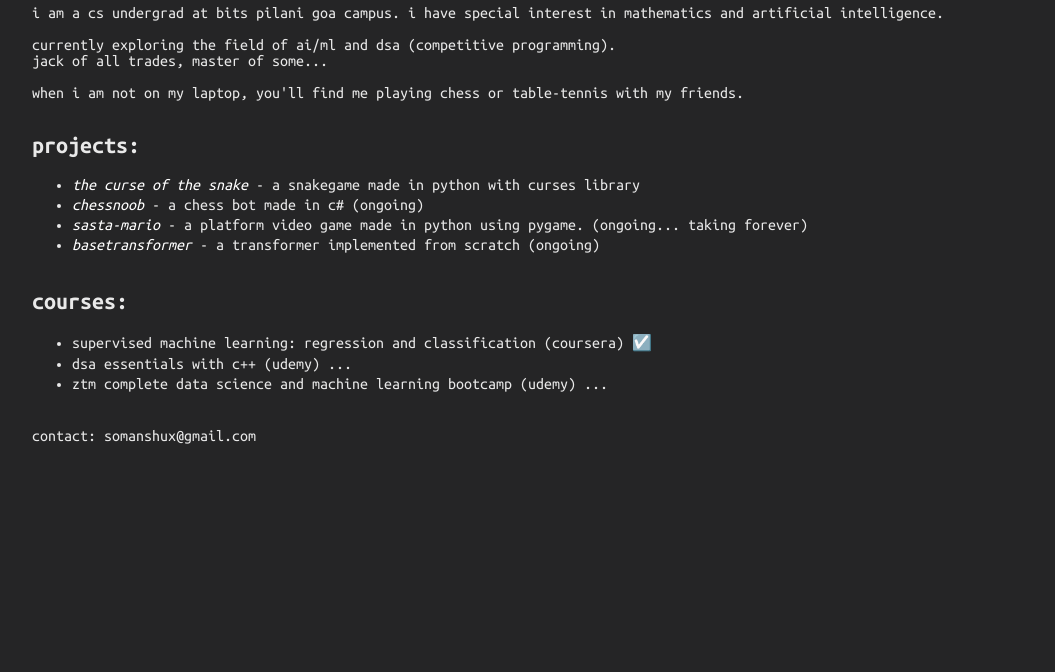
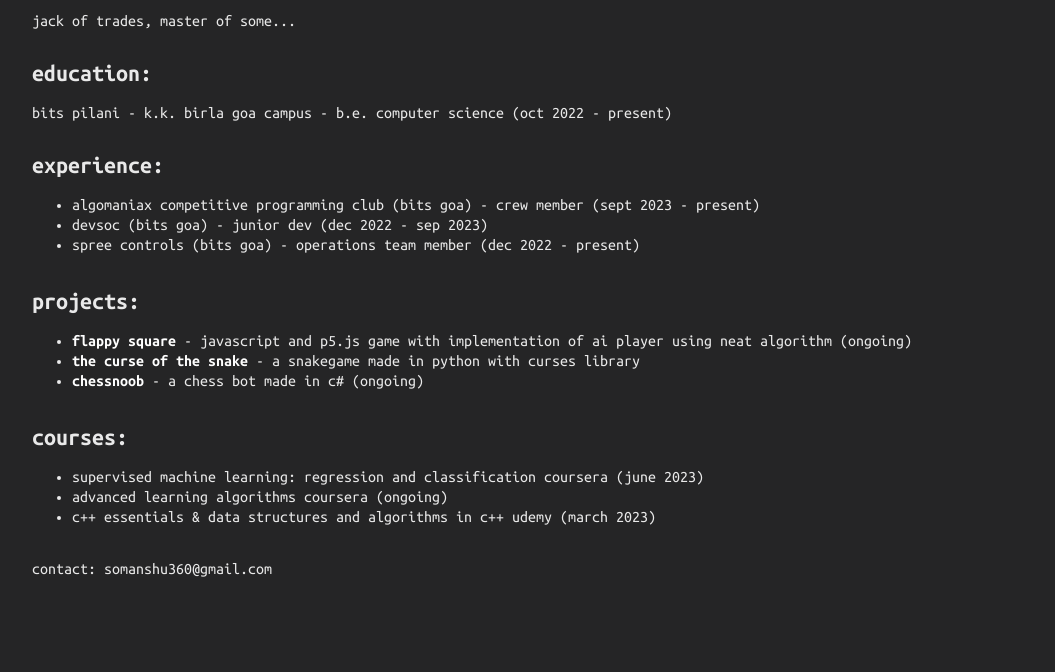
Before and after one commit to somanshurath/about, a plain HTML site: page index.html in a window 1280 px wide. Shown: the part 128-800 px from the top of the page, without its empty margins (96-1151 px from the left). Drawn offline with Linux system fonts and the light colour scheme.

Commit message:
Nov2023 Edit

```diff
--- a/index.html
+++ b/index.html
@@ -7,7 +7,7 @@
         <link rel="preconnect" href="https://fonts.googleapis.com" />
         <link rel="preconnect" href="https://fonts.gstatic.com" crossorigin />
         <link
-      href="https://fonts.googleapis.com/css2?family=Ubuntu+Mono:wght@400;700&display=swap"
+            href="https://fonts.googleapis.com/css2?family=Ubuntu+Mono:wght@400;700;900&display=swap"
             rel="stylesheet"
         />
         <link rel="stylesheet" href="styles.css" />
@@ -18,34 +18,72 @@
             ><span class="blinking-cursor">|</span>
         </h1>
         <p>
-      i am a cs undergrad at bits pilani goa campus. i have special interest in
-      mathematics and artificial intelligence.
+            i am a cs undergrad at bits pilani goa campus. I have special
+            interest in Mathematics and Artificial Intelligence. Currently
+            exploring the field of Neural Networks and genetic algorithms. Also
+            proficient in MERN Web Development.
         </p>
+        <p>jack of trades, master of some...</p>
+        <h2>education:</h2>
         <p>
-      currently exploring the field of ai/ml and dsa (competitive programming).<br>
-      jack of all trades, master of some...
+            BITS Pilani - K.K. Birla Goa Campus - B.E. Computer Science (Oct
+            2022 - present)
         </p>
-    <p>
-      when i am not on my laptop, you'll find me playing chess or table-tennis with my friends.
-    </p>
+        <h2>experience:</h2>
+        <ul>
+            <li>
+                Algomaniax Competitive Programming Club (BITS GOA) - crew Member
+                (Sept 2023 - Present)
+            </li>
+            <li>DevSoc (BITS Goa) - Junior Dev (Dec 2022 - Sep 2023)</li>
+            <li>
+                Spree Controls (BITS Goa) - Operations Team member (Dec 2022 -
+                Present)
+            </li>
+        </ul>
         <h2>projects:</h2>
         <ul>
-      <li><a href="https://github.com/somanshurath/the-curse-of-the-snake" style="text-decoration: none; font-style: italic; color: white">The Curse of the Snake</a> - A snakegame made in Python with Curses library</li>
-      <li><a href="" style="text-decoration: none; font-style: italic; color: white">ChessNoob</a> - A chess bot made in C# (ongoing)</li>
-      <li><a href="" style="text-decoration: none; font-style: italic; color: white">Sasta-mario</a> - A platform video game made in Python using Pygame. (ongoing... taking forever)</li>
-      <li><a href="" style="text-decoration: none; font-style: italic; color: white">BaseTransformer</a> - A transformer implemented from scratch (ongoing)</li>
+            <li>
+                <a
+                    href="https://github.com/somanshurath/flappy-square"
+                    style="font-weight: bolder; color: white"
+                    >Flappy Square
+                </a>
+                - JavaScript and p5.js game with implementation of AI player
+                using NEAT algorithm (ongoing)
+            </li>
+            <li>
+                <a
+                    href="https://github.com/somanshurath/the-curse-of-the-snake"
+                    style="font-weight: bolder; color: white"
+                    >The Curse of the Snake</a
+                >
+                - A snakegame made in Python with Curses library
+            </li>
+            <li>
+                <a href="" style="font-weight: bolder; color: white"
+                    >ChessNoob</a
+                >
+                - A chess bot made in C# (ongoing)
+            </li>
         </ul>
         <h2>courses:</h2>
         <ul>
             <li>
-        Supervised Machine Learning: Regression and Classification (Coursera) ☑️
+                Supervised Machine Learning: Regression and Classification
+                Coursera (June 2023)
             </li>
-      <li>DSA Essentials with C++ (Udemy) ...</li>
-      <li>ZTM Complete Data Science and Machine Learning Bootcamp (Udemy) ...</li>
+            <li>Advanced Learning Algorithms Coursera (Ongoing)</li>
+            <li>
+                C++ Essentials & Data Structures and Algorithms in C++ Udemy
+                (March 2023)
+            </li>
         </ul>
         <p class="cntct">
             Contact:
-      <a href="mailto:somanshux@gmail.com" class="mail">somanshux@gmail.com</a>
+            <a href="mailto:somanshux@gmail.com" class="mail"
+                >somanshu360@gmail.com</a
+            >
         </p>
     </body>
 </html>
--- a/styles.css
+++ b/styles.css
@@ -8,7 +8,7 @@
 
 body {
     width: 80%;
-    margin: 5rem auto
+    margin: 2.5rem auto
 }
 
 li {
@@ -102,3 +102,11 @@ h3 {
 .cntct {
     margin-top: 2rem;
 }
+
+a{
+    text-decoration: none;
+}
+
+a:hover {
+    text-decoration: underline;
+}
```
Lines whose indentation alone changed are shown as unchanged.
